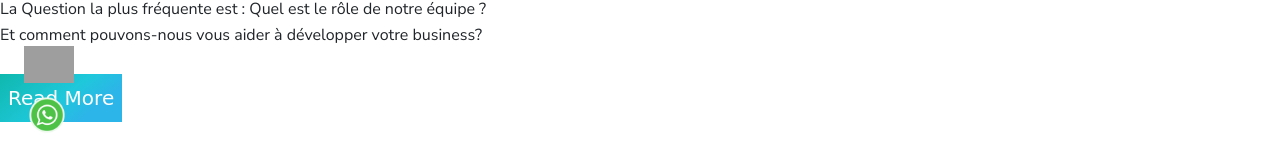
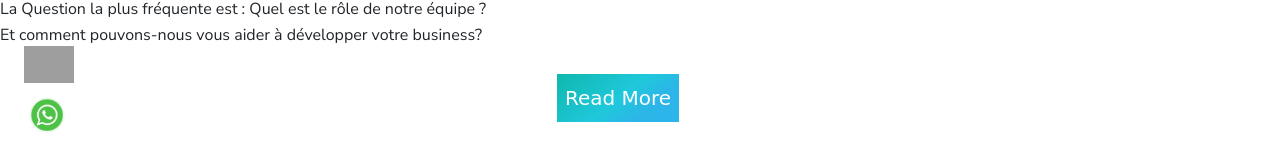
Before and after one commit to achrafsouissi1/creanfo, a plain HTML site: page index.html in a window 1280 px wide. Shown: the part 632-800 px from the top of the page. Drawn offline with Linux system fonts and the light colour scheme; grey boxes are pictures that could not be loaded.

Commit message:
Update main.css

```diff
--- a/css/main.css
+++ b/css/main.css
@@ -275,7 +275,7 @@ footer a:not(.nav-link) {
 #text{
 display:none;
 }
-.btn-containerr{
+.btn-container{
   margin: auto;
   height:44px;
   width:166.23px;
```
